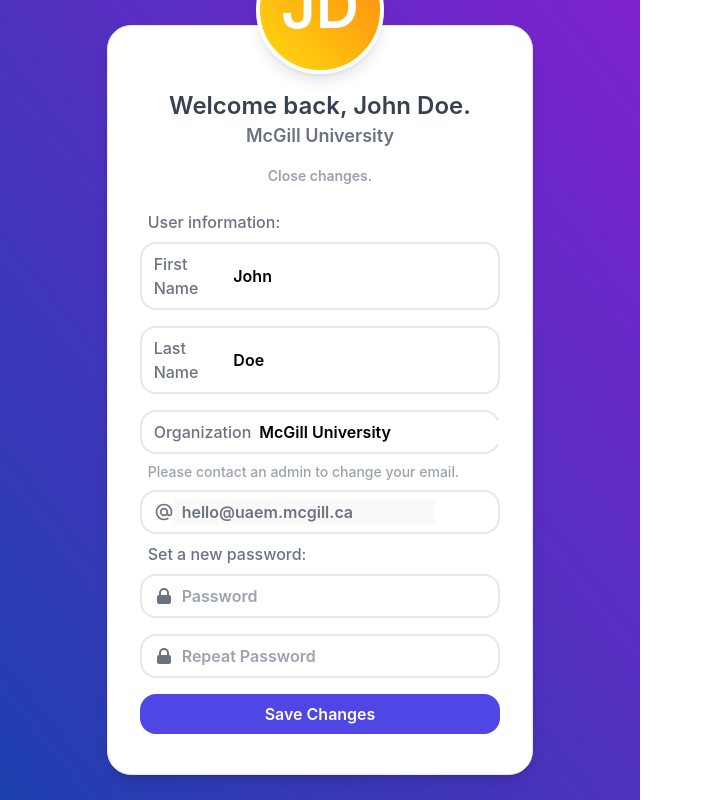
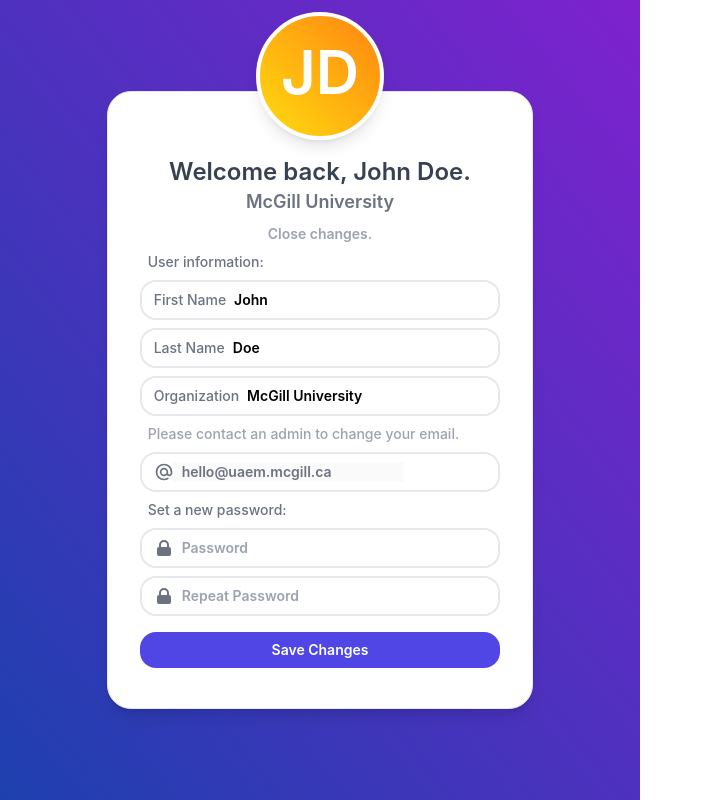
Before and after one commit to uaem-na/donations-tracker, a React (Create React App) app in the folder frontend/: page / in a window 1280 px wide. Both pictures are taken after a click on the element "Need to edit your profile?". Shown: the whole page, without its empty margins (0-703 px from the left). Built offline with nearby package versions, Linux system fonts and the light colour scheme.

Commit message:
made change form smaller

```diff
--- a/frontend/src/components/profile/changeProfile.js
+++ b/frontend/src/components/profile/changeProfile.js
@@ -1,10 +1,10 @@
 export const ChangeProfile = ({firstName, setFirst, lastName, setLast, org, setOrg, email}) => {
     return (
-    <form className="text-left">
+    <form className="text-left text-sm">
         <div className="p-2">
           <p className="text-gray-500 select-none font-medium">User information:</p>
           </div>
-      <div className="flex items-center border-2 py-2 px-3 rounded-2xl mb-4">
+      <div className="flex items-center border-2 py-2 px-3 rounded-2xl mb-2">
       <label htmlFor="default" className="text-gray-500 select-none font-medium ">First Name</label>
             <input
               className="pl-2 outline-none border-none"
@@ -15,7 +15,7 @@ export const ChangeProfile = ({firstName, setFirst, lastName, setLast, org, setO
               defaultValue={`${firstName}`}
             />
           </div>
-          <div className="flex items-center border-2 py-2 px-3 rounded-2xl mb-4">
+          <div className="flex items-center border-2 py-2 px-3 rounded-2xl mb-2">
           <label htmlFor="default" className="text-gray-500 select-none font-medium ">Last Name</label>
             <input
               className="pl-2 outline-none border-none"
@@ -66,7 +66,7 @@ export const ChangeProfile = ({firstName, setFirst, lastName, setLast, org, setO
           <div className="p-2">
           <p className="text-gray-500 select-none font-medium">Set a new password:</p>
           </div>
-        <div className="flex items-center border-2 py-2 px-3 rounded-2xl mb-4">
+        <div className="flex items-center border-2 py-2 px-3 rounded-2xl mb-2">
           <svg
             xmlns="http://www.w3.org/2000/svg"
             className="h-5 w-5 text-gray-500"
--- a/frontend/src/components/profile/profile.js
+++ b/frontend/src/components/profile/profile.js
@@ -26,7 +26,7 @@ export const Profile = () => {
                         </div>
                         <h1 className="text-2xl text-gray-700">Welcome back, {userFirstName} {userLastName}.</h1>
                         <h3 className="text-lg text-gray-500 ">{userOrg}</h3>
-                        <p className="text-sm text-gray-400 my-4 hover:text-blue-500 cursor-pointer" onClick={() => setChange(!showChange)}>
+                        <p className="text-sm text-gray-400 mt-2 hover:text-blue-500 cursor-pointer" onClick={() => setChange(!showChange)}>
                             {profileChangeString}
                         </p>
                         {showChange && <ChangeProfile firstName={userFirstName} setFirst={setUserFirstName} lastName={userLastName} setLast={setUserLastName} org={userOrg} setOrg={setUserOrg} email={email}/>}
```
